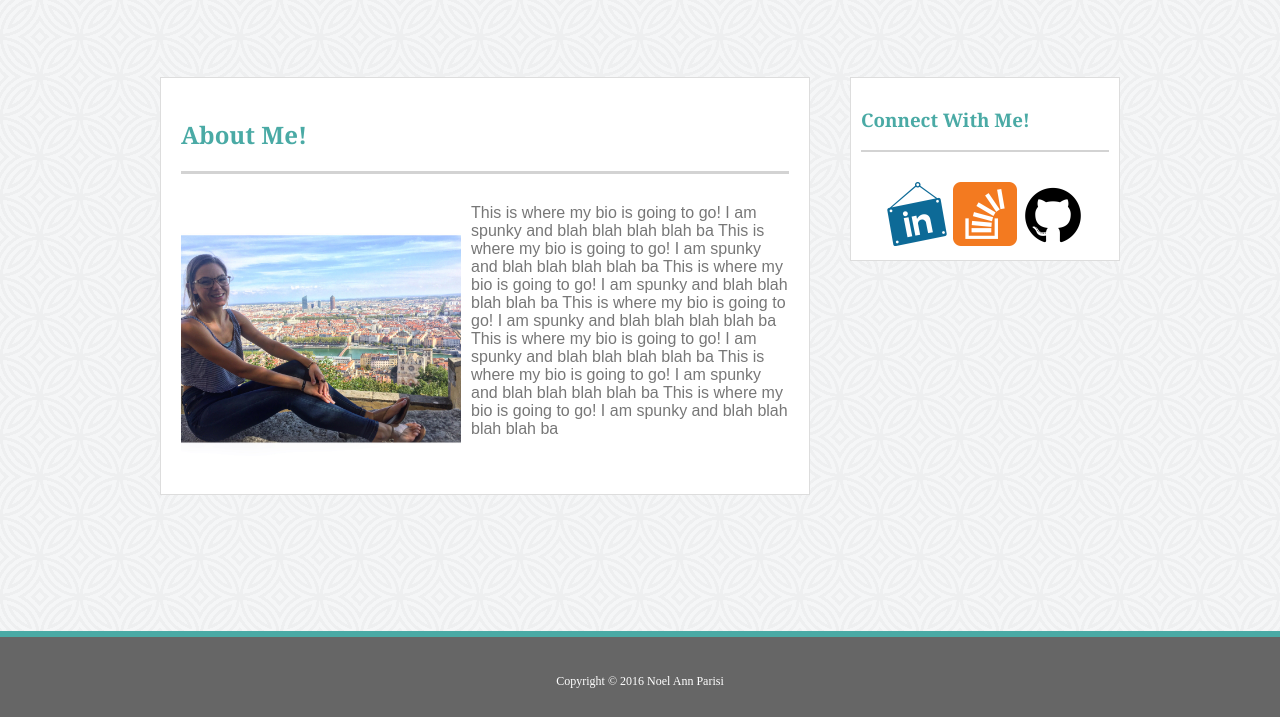
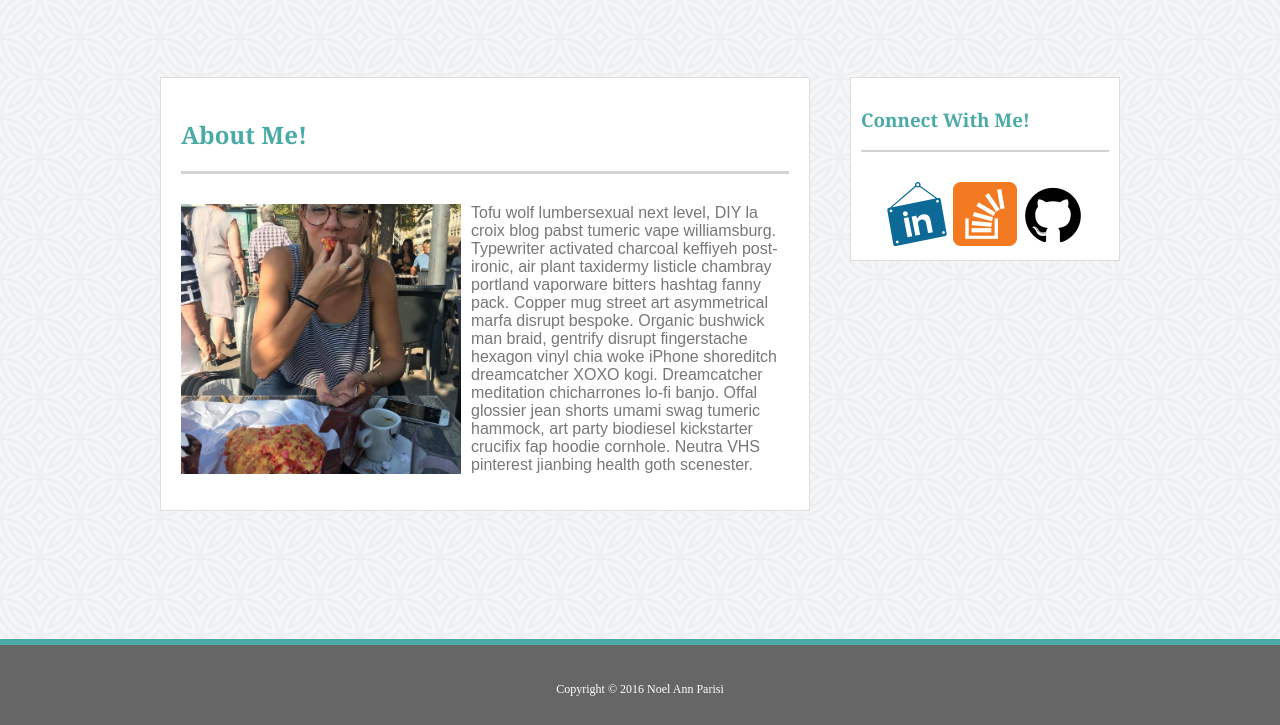
Before and after one commit to NoelAnnParisi/Basic_Portfolio, a PHP site: page / in a window 1280 px wide. Shown: the part 83-808 px from the top of the page. Run offline with PHP 8.4, Linux system fonts and the light colour scheme.

Commit message:
better picture shorter bio

```diff
--- a/assets/css/ucbstyle.css
+++ b/assets/css/ucbstyle.css
@@ -97,7 +97,7 @@ input{
 }
 
 hr{
- 	margin: 10px 0 30px 0;
+	margin: 10px 0 30px 0;
  	background-color: lightgrey;
  	border: none;
 }
@@ -252,6 +252,9 @@ hr{
 }
 
 #profile_pic{
-	float:left;
-	margin-right: 10px;
+	float: left;
+    margin-right: 10px;
+    margin-bottom: 2px;
+    width: 280px;
+    height: 270px;
 }
--- a/index.html
+++ b/index.html
@@ -24,15 +24,9 @@
 		<div class="left">
 			<h2>About Me!</h2>
 			<hr>
-		<img src ="assets/images/noelinlyon.jpg" alt ="profile_image" width=280 height=270 id="profile_pic">
+		<img src ="assets/images/noeleating.jpg" alt ="profile_image" id="profile_pic">
 		<p>
-		This is where my bio is going to go! I am spunky and blah blah blah blah ba
-		This is where my bio is going to go! I am spunky and blah blah blah blah ba
-		This is where my bio is going to go! I am spunky and blah blah blah blah ba
-		This is where my bio is going to go! I am spunky and blah blah blah blah ba
-		This is where my bio is going to go! I am spunky and blah blah blah blah ba
-		This is where my bio is going to go! I am spunky and blah blah blah blah ba
-		This is where my bio is going to go! I am spunky and blah blah blah blah ba
+		Tofu wolf lumbersexual next level, DIY la croix blog pabst tumeric vape williamsburg. Typewriter activated charcoal keffiyeh post-ironic, air plant taxidermy listicle chambray portland vaporware bitters hashtag fanny pack. Copper mug street art asymmetrical marfa disrupt bespoke. Organic bushwick man braid, gentrify disrupt fingerstache hexagon vinyl chia woke iPhone shoreditch dreamcatcher XOXO kogi. Dreamcatcher meditation chicharrones lo-fi banjo. Offal glossier jean shorts umami swag tumeric hammock, art party biodiesel kickstarter crucifix fap hoodie cornhole. Neutra VHS pinterest jianbing health goth scenester.
 		</p>
 		</div>
 	</section>
```
Also changed, not shown: assets/images/noeleating.JPG (added).
